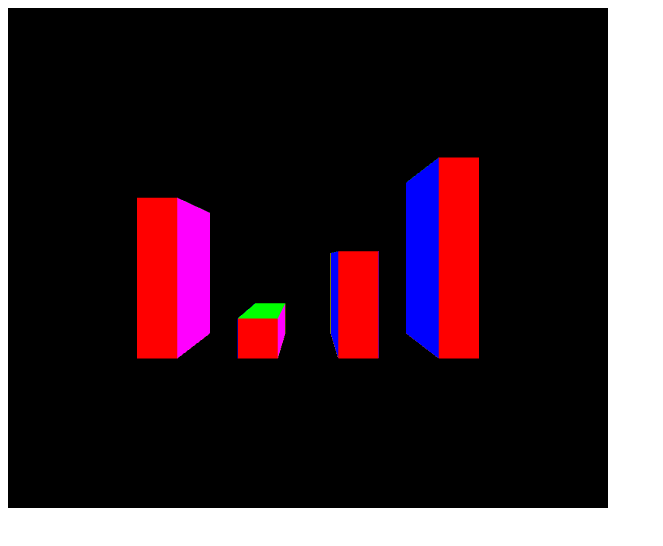
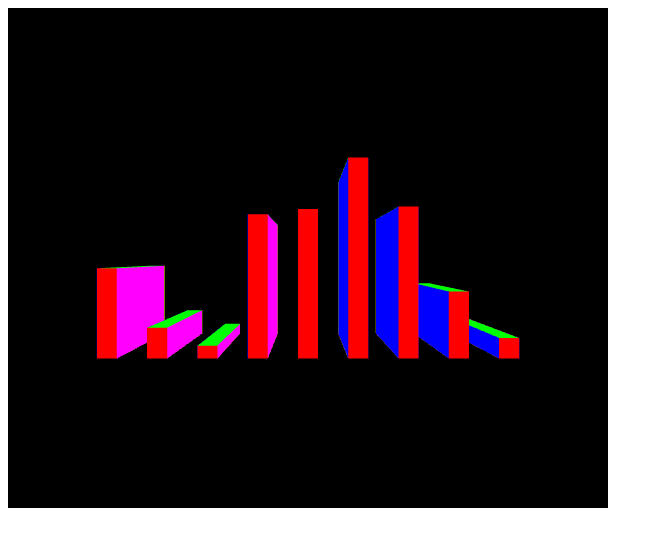
Before and after one commit to 4ubIce/3dbarcharts, a plain HTML site: page index.html in a window 1280 px wide. Shown: the whole page, without its empty margins (0-663 px from the left). Drawn offline with Linux system fonts and the light colour scheme.

Commit message:
3d bar chart kk: 2

```diff
--- /dev/null
+++ b/ThreeDBar.js
@@ -0,0 +1,237 @@
+class ThreeDBar {
+
+    constructor(gl, config) {
+        this.gl = gl;
+        this.cfg = {
+            x: 0,
+            y: 0,
+            width: 0.2,
+            height: 1,
+            offset: 0,
+            barColor: '#1f77b4',
+            lineColor: 'red',
+            margin: {top: 50, right: 50, bottom: 50, left: 50},
+            barPadding: 0.1
+        };
+        this.mvMatrix = mat4.create();
+        this.pMatrix = mat4.create();
+        this.mvMatrixStack = [];
+        this.rCube = 0;
+        this.lastTime = 0;
+        this.loadConfig(config);
+        this.webGLStart();
+
+    }
+
+    loadConfig(config) {
+        if ('undefined' !== typeof config) {
+            for (let i in config) {
+                if ('undefined' !== typeof config[i]) {
+                    this.cfg[i] = config[i];
+                }
+            }
+        }
+    }
+
+    webGLStart() {
+        this.initShaders();
+        this.initBuffers(this.cfg.width / 2, this.cfg.height);
+        this.tick();
+    }
+
+    initShaders() {
+        let fragmentShader = this.getShader(this.gl, "shader-fs");
+        let vertexShader = this.getShader(this.gl, "shader-vs");
+
+        this.shaderProgram = this.gl.createProgram();
+        this.gl.attachShader(this.shaderProgram, vertexShader);
+        this.gl.attachShader(this.shaderProgram, fragmentShader);
+        this.gl.linkProgram(this.shaderProgram);
+
+        if (!this.gl.getProgramParameter(this.shaderProgram, this.gl.LINK_STATUS)) {
+           alert("Could not initialise shaders");
+        }
+
+        this.gl.useProgram(this.shaderProgram);
+        this.shaderProgram.vertexPositionAttribute = this.gl.getAttribLocation(this.shaderProgram, "aVertexPosition");
+        this.gl.enableVertexAttribArray(this.shaderProgram.vertexPositionAttribute);
+        this.shaderProgram.vertexColorAttribute = this.gl.getAttribLocation(this.shaderProgram, "aVertexColor");
+        this.gl.enableVertexAttribArray(this.shaderProgram.vertexColorAttribute);
+
+        this.shaderProgram.pMatrixUniform = this.gl.getUniformLocation(this.shaderProgram, "uPMatrix");
+        this.shaderProgram.mvMatrixUniform = this.gl.getUniformLocation(this.shaderProgram, "uMVMatrix");
+    }
+
+    initBuffers(width, height) {
+
+        this.cubeVertexPositionBuffer = this.gl.createBuffer();
+        this.gl.bindBuffer(this.gl.ARRAY_BUFFER, this.cubeVertexPositionBuffer);
+        let vertices = [
+          // Front face
+          -width, -1.0,  1.0,
+           width, -1.0,  1.0,
+           width, height,  1.0,
+          -width, height,  1.0,
+
+          // Back face
+          -width, -1.0, -1.0,
+          -width, height, -1.0,
+           width, height, -1.0,
+           width, -1.0, -1.0,
+
+          // Top face
+          -width, height, -1.0,
+          -width, height,  1.0,
+           width, height,  1.0,
+           width, height, -1.0,
+
+          // Bottom face
+          -width, -1.0, -1.0,
+           width, -1.0, -1.0,
+           width, -1.0,  1.0,
+          -width, -1.0,  1.0,
+
+          // Right face
+           width, -1.0, -1.0,
+           width, height, -1.0,
+           width, height,  1.0,
+           width, -1.0,  1.0,
+
+          // Left face
+          -width, -1.0, -1.0,
+          -width, -1.0,  1.0,
+          -width, height,  1.0,
+          -width, height, -1.0,
+        ];
+        this.gl.bufferData(this.gl.ARRAY_BUFFER, new Float32Array(vertices), this.gl.STATIC_DRAW);
+        this.cubeVertexPositionBuffer.itemSize = 3;
+        this.cubeVertexPositionBuffer.numItems = 24;
+
+        this.cubeVertexColorBuffer = this.gl.createBuffer();
+        this.gl.bindBuffer(this.gl.ARRAY_BUFFER, this.cubeVertexColorBuffer);
+        let colors = [
+          [1.0, 0.0, 0.0, 1.0],     // Front face
+          [1.0, 1.0, 0.0, 1.0],     // Back face
+          [0.0, 1.0, 0.0, 1.0],     // Top face
+          [1.0, 0.5, 0.5, 1.0],     // Bottom face
+          [1.0, 0.0, 1.0, 1.0],     // Right face
+          [0.0, 0.0, 1.0, 1.0],     // Left face
+        ];
+        let unpackedColors = [];
+        for (let i in colors) {
+            var color = colors[i];
+            for (let j=0; j < 4; j++) {
+               unpackedColors = unpackedColors.concat(color);
+            }
+        }
+        this.gl.bufferData(this.gl.ARRAY_BUFFER, new Float32Array(unpackedColors), this.gl.STATIC_DRAW);
+        this.cubeVertexColorBuffer.itemSize = 4;
+        this.cubeVertexColorBuffer.numItems = 24;
+
+        this.cubeVertexIndexBuffer = this.gl.createBuffer();
+        this.gl.bindBuffer(this.gl.ELEMENT_ARRAY_BUFFER, this.cubeVertexIndexBuffer);
+        let cubeVertexIndices = [
+          0, 1, 2,      0, 2, 3,    // Front face
+          4, 5, 6,      4, 6, 7,    // Back face
+          8, 9, 10,     8, 10, 11,  // Top face
+          12, 13, 14,   12, 14, 15, // Bottom face
+          16, 17, 18,   16, 18, 19, // Right face
+          20, 21, 22,   20, 22, 23  // Left face
+        ]
+        this.gl.bufferData(this.gl.ELEMENT_ARRAY_BUFFER, new Uint16Array(cubeVertexIndices), this.gl.STATIC_DRAW);
+        this.cubeVertexIndexBuffer.itemSize = 1;
+        this.cubeVertexIndexBuffer.numItems = 36;
+    }
+
+    tick() {
+        //requestAnimFrame(tick);
+        this.drawScene();
+        //animate();
+    }
+
+    drawScene() {
+        //gl.viewport(0, 0, gl.viewportWidth, gl.viewportHeight);
+        //gl.clear(gl.COLOR_BUFFER_BIT | gl.DEPTH_BUFFER_BIT);
+        mat4.perspective(45, this.gl.viewportWidth / this.gl.viewportHeight, 0.1, 100.0, this.pMatrix);
+        mat4.identity(this.mvMatrix);
+
+        mat4.translate(this.mvMatrix, [this.cfg.offset, 0.0, -7.0]);
+        //mvPushMatrix();
+        mat4.rotate(this.mvMatrix, this.degToRad(this.rCube), [0, 1, 0]);
+        this.gl.bindBuffer(this.gl.ARRAY_BUFFER, this.cubeVertexPositionBuffer);
+        this.gl.vertexAttribPointer(this.shaderProgram.vertexPositionAttribute, this.cubeVertexPositionBuffer.itemSize, this.gl.FLOAT, false, 0, 0);
+        this.gl.bindBuffer(this.gl.ARRAY_BUFFER, this.cubeVertexColorBuffer);
+        this.gl.vertexAttribPointer(this.shaderProgram.vertexColorAttribute, this.cubeVertexColorBuffer.itemSize, this.gl.FLOAT, false, 0, 0);
+        this.gl.bindBuffer(this.gl.ELEMENT_ARRAY_BUFFER, this.cubeVertexIndexBuffer);
+        this.setMatrixUniforms();
+        this.gl.drawElements(this.gl.TRIANGLES, this.cubeVertexIndexBuffer.numItems, this.gl.UNSIGNED_SHORT, 0);
+
+        //mvPopMatrix();
+    }
+
+    getShader(gl, id) {
+        let shaderScript = document.getElementById(id);
+        if (!shaderScript) {
+            return null;
+        }
+
+        let str = "";
+        let k = shaderScript.firstChild;
+        while (k) {
+            if (k.nodeType == 3)
+                str += k.textContent;
+            k = k.nextSibling;
+        }
+
+        let shader;
+        if (shaderScript.type == "x-shader/x-fragment") {
+            shader = this.gl.createShader(this.gl.FRAGMENT_SHADER);
+        } else if (shaderScript.type == "x-shader/x-vertex") {
+            shader = this.gl.createShader(this.gl.VERTEX_SHADER);
+        } else {
+            return null;
+        }
+
+        this.gl.shaderSource(shader, str);
+        this.gl.compileShader(shader);
+
+        if (!this.gl.getShaderParameter(shader, this.gl.COMPILE_STATUS)) {
+            alert(this.gl.getShaderInfoLog(shader));
+            return null;
+        }
+
+        return shader;
+    }
+
+    degToRad(degrees) {
+        return degrees * Math.PI / 180;
+    }
+
+    setMatrixUniforms() {
+       this.gl.uniformMatrix4fv(this.shaderProgram.pMatrixUniform, false, this.pMatrix);
+       this.gl.uniformMatrix4fv(this.shaderProgram.mvMatrixUniform, false, this.mvMatrix);
+    }
+
+    animate() {
+        let timeNow = new Date().getTime();
+        if (this.lastTime != 0) {
+          let elapsed = timeNow - this.lastTime;
+
+          this.rCube -= (75 * elapsed) / 1000.0;
+        }
+        this.lastTime = timeNow;
+    }
+
+    mvPushMatrix() {
+        let copy = mat4.create();
+        mat4.set(this.mvMatrix, copy);
+        this.mvMatrixStack.push(copy);
+    }
+
+    mvPopMatrix() {
+        if (this.mvMatrixStack.length == 0) {
+          throw "Invalid popMatrix!";
+        }
+        this.mvMatrix = this.mvMatrixStack.pop();
+    }
+}
--- /dev/null
+++ b/ThreeDBarChart.js
@@ -0,0 +1,81 @@
+class ThreeDBarChart {
+
+    constructor(element, config, file) {
+        this.element = element;
+        this.cfg = {
+            x: 0,
+            y: 0,
+            width: 600,
+            height: 500,
+            offset: 0,
+            barColor: '#1f77b4',
+            lineColor: 'red',
+            margin: {top: 50, right: 50, bottom: 50, left: 50},
+            barPadding: 0.1
+        };
+
+        this.loadConfig(config);
+        this.loadDataAndDraw(file);
+
+    }
+
+    getWidth() {
+        return this.cfg.width;
+    }
+
+    getHeight() {
+        return this.cfg.height;
+    }
+
+    loadConfig(config) {
+        if ('undefined' !== typeof config) {
+            for (let i in config) {
+                if ('undefined' !== typeof config[i]) {
+                    this.cfg[i] = config[i];
+                }
+            }
+        }
+    }
+
+    loadDataAndDraw(file) {
+        d3.csv(file)
+          .then((d) => {this.draw(d);});
+          //.catch((error) => {console.error('can not read file: ' + file + ' ' + new Error().stack);});
+    }
+
+    draw(data) {
+
+        let w = this.getWidth();
+        let h = this.getHeight();
+
+        let gl = this.initGL(this.element);
+        const yScale = d3.scaleLinear()
+                       .domain([0, d3.max(data, function(d) {return +d.Value})])
+                       .range([-1, 1]);
+        if (gl) {
+            for (var i = 0; i < data.length; i++) {
+                const bar1 = new ThreeDBar(gl, {height: yScale(data[i].Value), offset: i / 2 - 2});
+            };
+        }
+
+
+    }
+
+    initGL(canvas) {
+        let gl;
+        try {
+            gl = canvas.getContext("webgl");
+            gl.viewportWidth = canvas.width;
+            gl.viewportHeight = canvas.height;
+            gl.clearColor(0.0, 0.0, 0.0, 1.0);
+            gl.enable(gl.DEPTH_TEST);
+            gl.viewport(0, 0, gl.viewportWidth, gl.viewportHeight);
+            gl.clear(gl.COLOR_BUFFER_BIT | gl.DEPTH_BUFFER_BIT);
+        } catch(e) {
+        }
+        if (!gl) {
+           alert("Could not initialise WebGL, sorry :-(");
+        }
+        return gl;
+    }
+}
--- /dev/null
+++ b/data1.csv
@@ -0,0 +1,10 @@
+Params,Value
+x1,35
+x2,12
+x3,5
+x4,56
+x5,58
+x6,78
+x7,59
+x8,26
+x9,8
--- a/index.html
+++ b/index.html
@@ -6,10 +6,11 @@
         <script src="glMatrix-0.9.5.min.js"></script>
         <script src="webgl-utils.js"></script>
         <script src="d3.v5.min.js"></script>
-        <script src="main.js"></script>
+        <script src="ThreeDBar.js"></script>
+        <script src="ThreeDBarChart.js"></script>
      </head>
-<body onload="webGLStart();">
-    <canvas id="barChart" style="border: none;" width="600" height="500"></canvas>
+<body>
+    <canvas class="barChart" style="border: none;" width="600" height="500"></canvas>
 
     <br/>
 <script id="shader-fs" type="x-shader/x-fragment">
@@ -36,5 +37,8 @@
     vColor = aVertexColor;
   }
 </script>
+<script>
+    const bar1 = new ThreeDBarChart(document.querySelector('.barChart'), {}, 'data1.csv');
+</script>
 </body>
 </html>
--- a/main.js
+++ /dev/null
@@ -1,250 +0,0 @@
-var gl;
-var cubeVertexPositionBuffer;
-var cubeVertexColorBuffer;
-var cubeVertexIndexBuffer;
-var mvMatrix = mat4.create();
-var pMatrix = mat4.create();
-var mvMatrixStack = [];
-var shaderProgram;
-var rCube = 0;
-var lastTime = 0;
-var barWidth = 0.2;
-var barPadding = 0.1;
-var start = -1.5;
-var step = 1.0;
-var data =
-    [
-      {Attr: "a1", Value: 12},
-      {Attr: "a2", Value: 3},
-      {Attr: "a3", Value: 8},
-      {Attr: "a4", Value: 15}
-    ];
-var yScale = d3.scaleLinear()
-               .domain([0, d3.max(data, function(d) {return d.Value})])
-               .range([-1, 1]);
-
-
-function webGLStart() {
-  var canvas = document.getElementById("barChart");
-  initGL(canvas);
-  initShaders();
-  gl.clearColor(0.0, 0.0, 0.0, 1.0);
-  gl.enable(gl.DEPTH_TEST);
-  gl.viewport(0, 0, gl.viewportWidth, gl.viewportHeight);
-  gl.clear(gl.COLOR_BUFFER_BIT | gl.DEPTH_BUFFER_BIT);
-  for (var i = 0; i < data.length; i++) {
-
-    initBuffers(data[i].Value);
-    tick();
-    start = start + step;
-  }
-
-}
-
-function initGL(canvas) {
-  try {
-    gl = canvas.getContext("webgl");
-    gl.viewportWidth = canvas.width;
-    gl.viewportHeight = canvas.height;
-  } catch(e) {
-  }
-  if (!gl) {
-    alert("Could not initialise WebGL, sorry :-(");
-  }
-}
-
-function initShaders() {
-  var fragmentShader = getShader(gl, "shader-fs");
-  var vertexShader = getShader(gl, "shader-vs");
-
-  shaderProgram = gl.createProgram();
-  gl.attachShader(shaderProgram, vertexShader);
-  gl.attachShader(shaderProgram, fragmentShader);
-  gl.linkProgram(shaderProgram);
-
-  if (!gl.getProgramParameter(shaderProgram, gl.LINK_STATUS)) {
-    alert("Could not initialise shaders");
-  }
-
-  gl.useProgram(shaderProgram);
-  shaderProgram.vertexPositionAttribute = gl.getAttribLocation(shaderProgram, "aVertexPosition");
-  gl.enableVertexAttribArray(shaderProgram.vertexPositionAttribute);
-  shaderProgram.vertexColorAttribute = gl.getAttribLocation(shaderProgram, "aVertexColor");
-  gl.enableVertexAttribArray(shaderProgram.vertexColorAttribute);
-
-  shaderProgram.pMatrixUniform = gl.getUniformLocation(shaderProgram, "uPMatrix");
-  shaderProgram.mvMatrixUniform = gl.getUniformLocation(shaderProgram, "uMVMatrix");
-}
-
-function initBuffers(y) {
-
-  cubeVertexPositionBuffer = gl.createBuffer();
-  gl.bindBuffer(gl.ARRAY_BUFFER, cubeVertexPositionBuffer);
-  vertices = [
-    // Front face
-    -barWidth, yScale(0),  1.0,
-     barWidth, yScale(0),  1.0,
-     barWidth, yScale(y),  1.0,
-    -barWidth, yScale(y),  1.0,
-
-    // Back face
-    -barWidth, yScale(0), -1.0,
-    -barWidth, yScale(y), -1.0,
-     barWidth, yScale(y), -1.0,
-     barWidth, yScale(0), -1.0,
-
-    // Top face
-    -barWidth, yScale(y), -1.0,
-    -barWidth, yScale(y),  1.0,
-     barWidth, yScale(y),  1.0,
-     barWidth, yScale(y), -1.0,
-
-    // Bottom face
-    -barWidth, yScale(0), -1.0,
-     barWidth, yScale(0), -1.0,
-     barWidth, yScale(0),  1.0,
-    -barWidth, yScale(0),  1.0,
-
-    // Right face
-     barWidth, yScale(0), -1.0,
-     barWidth, yScale(y), -1.0,
-     barWidth, yScale(y),  1.0,
-     barWidth, yScale(0),  1.0,
-
-    // Left face
-    -barWidth, yScale(0), -1.0,
-    -barWidth, yScale(0),  1.0,
-    -barWidth, yScale(y),  1.0,
-    -barWidth, yScale(y), -1.0,
-  ];
-  gl.bufferData(gl.ARRAY_BUFFER, new Float32Array(vertices), gl.STATIC_DRAW);
-  cubeVertexPositionBuffer.itemSize = 3;
-  cubeVertexPositionBuffer.numItems = 24;
-
-  cubeVertexColorBuffer = gl.createBuffer();
-  gl.bindBuffer(gl.ARRAY_BUFFER, cubeVertexColorBuffer);
-  colors = [
-    [1.0, 0.0, 0.0, 1.0],     // Front face
-    [1.0, 1.0, 0.0, 1.0],     // Back face
-    [0.0, 1.0, 0.0, 1.0],     // Top face
-    [1.0, 0.5, 0.5, 1.0],     // Bottom face
-    [1.0, 0.0, 1.0, 1.0],     // Right face
-    [0.0, 0.0, 1.0, 1.0],     // Left face
-  ];
-  var unpackedColors = [];
-  for (var i in colors) {
-    var color = colors[i];
-    for (var j=0; j < 4; j++) {
-      unpackedColors = unpackedColors.concat(color);
-    }
-  }
-  gl.bufferData(gl.ARRAY_BUFFER, new Float32Array(unpackedColors), gl.STATIC_DRAW);
-  cubeVertexColorBuffer.itemSize = 4;
-  cubeVertexColorBuffer.numItems = 24;
-
-  cubeVertexIndexBuffer = gl.createBuffer();
-  gl.bindBuffer(gl.ELEMENT_ARRAY_BUFFER, cubeVertexIndexBuffer);
-  var cubeVertexIndices = [
-    0, 1, 2,      0, 2, 3,    // Front face
-    4, 5, 6,      4, 6, 7,    // Back face
-    8, 9, 10,     8, 10, 11,  // Top face
-    12, 13, 14,   12, 14, 15, // Bottom face
-    16, 17, 18,   16, 18, 19, // Right face
-    20, 21, 22,   20, 22, 23  // Left face
-  ]
-  gl.bufferData(gl.ELEMENT_ARRAY_BUFFER, new Uint16Array(cubeVertexIndices), gl.STATIC_DRAW);
-  cubeVertexIndexBuffer.itemSize = 1;
-  cubeVertexIndexBuffer.numItems = 36;
-}
-
-function tick() {
-  //requestAnimFrame(tick);
-  drawScene();
-  //animate();
-}
-
-function drawScene() {
-  //gl.viewport(0, 0, gl.viewportWidth, gl.viewportHeight);
-  //gl.clear(gl.COLOR_BUFFER_BIT | gl.DEPTH_BUFFER_BIT);
-  mat4.perspective(45, gl.viewportWidth / gl.viewportHeight, 0.1, 100.0, pMatrix);
-  mat4.identity(mvMatrix);
-
-  mat4.translate(mvMatrix, [start, 0.0, -7.0]);
-  //mvPushMatrix();
-  mat4.rotate(mvMatrix, degToRad(rCube), [0, 1, 0]);
-  gl.bindBuffer(gl.ARRAY_BUFFER, cubeVertexPositionBuffer);
-  gl.vertexAttribPointer(shaderProgram.vertexPositionAttribute, cubeVertexPositionBuffer.itemSize, gl.FLOAT, false, 0, 0);
-  gl.bindBuffer(gl.ARRAY_BUFFER, cubeVertexColorBuffer);
-  gl.vertexAttribPointer(shaderProgram.vertexColorAttribute, cubeVertexColorBuffer.itemSize, gl.FLOAT, false, 0, 0);
-  gl.bindBuffer(gl.ELEMENT_ARRAY_BUFFER, cubeVertexIndexBuffer);
-  setMatrixUniforms();
-  gl.drawElements(gl.TRIANGLES, cubeVertexIndexBuffer.numItems, gl.UNSIGNED_SHORT, 0);
-
-  //mvPopMatrix();
-}
-
-function getShader(gl, id) {
-    var shaderScript = document.getElementById(id);
-    if (!shaderScript) {
-        return null;
-    }
-
-    var str = "";
-    var k = shaderScript.firstChild;
-    while (k) {
-        if (k.nodeType == 3)
-            str += k.textContent;
-        k = k.nextSibling;
-    }
-
-    var shader;
-    if (shaderScript.type == "x-shader/x-fragment") {
-        shader = gl.createShader(gl.FRAGMENT_SHADER);
-    } else if (shaderScript.type == "x-shader/x-vertex") {
-        shader = gl.createShader(gl.VERTEX_SHADER);
-    } else {
-        return null;
-    }
-
-    gl.shaderSource(shader, str);
-    gl.compileShader(shader);
-
-    if (!gl.getShaderParameter(shader, gl.COMPILE_STATUS)) {
-        alert(gl.getShaderInfoLog(shader));
-        return null;
-    }
-
-    return shader;
-}
-
-function degToRad(degrees) {
-    return degrees * Math.PI / 180;
-}
-
-function setMatrixUniforms() {
-  gl.uniformMatrix4fv(shaderProgram.pMatrixUniform, false, pMatrix);
-  gl.uniformMatrix4fv(shaderProgram.mvMatrixUniform, false, mvMatrix);
-}
-
-function animate() {
-  var timeNow = new Date().getTime();
-  if (lastTime != 0) {
-    var elapsed = timeNow - lastTime;
-
-    rCube -= (75 * elapsed) / 1000.0;
-  }
-  lastTime = timeNow;
-}
-
-function mvPushMatrix() {
-  var copy = mat4.create();
-  mat4.set(mvMatrix, copy);
-  mvMatrixStack.push(copy);
-}
-
-function mvPopMatrix() {
-  if (mvMatrixStack.length == 0) {
-    throw "Invalid popMatrix!";
-  }
-  mvMatrix = mvMatrixStack.pop();
-}
```
